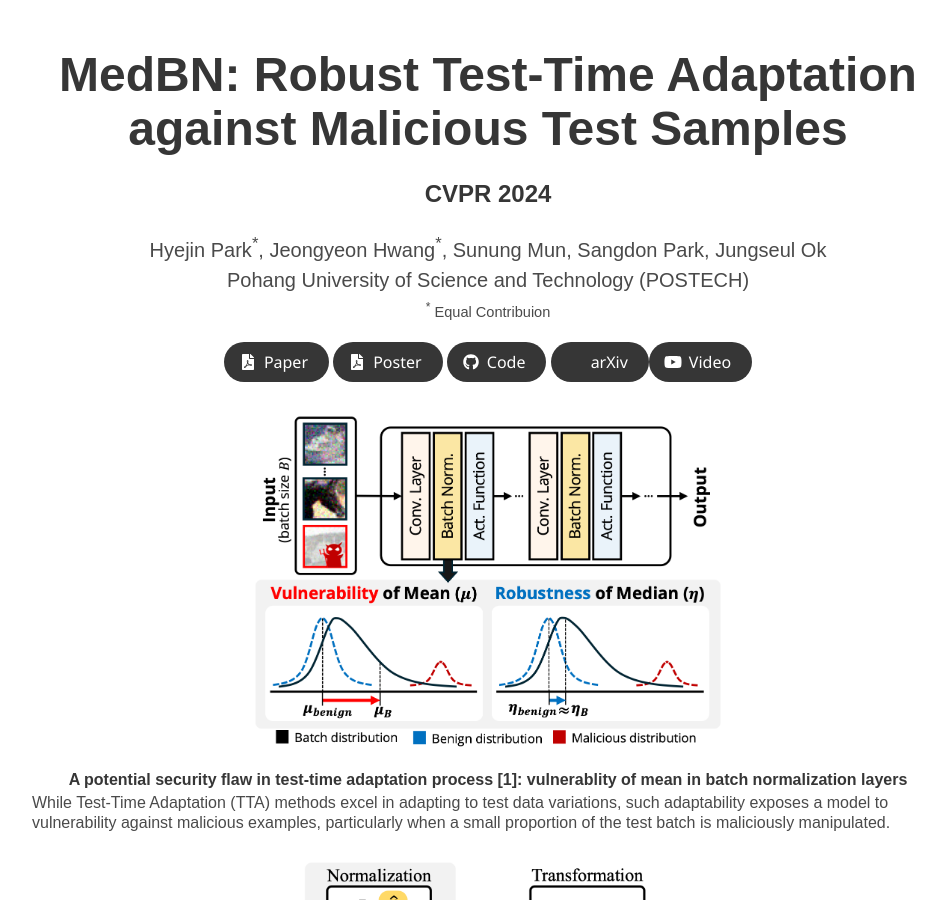
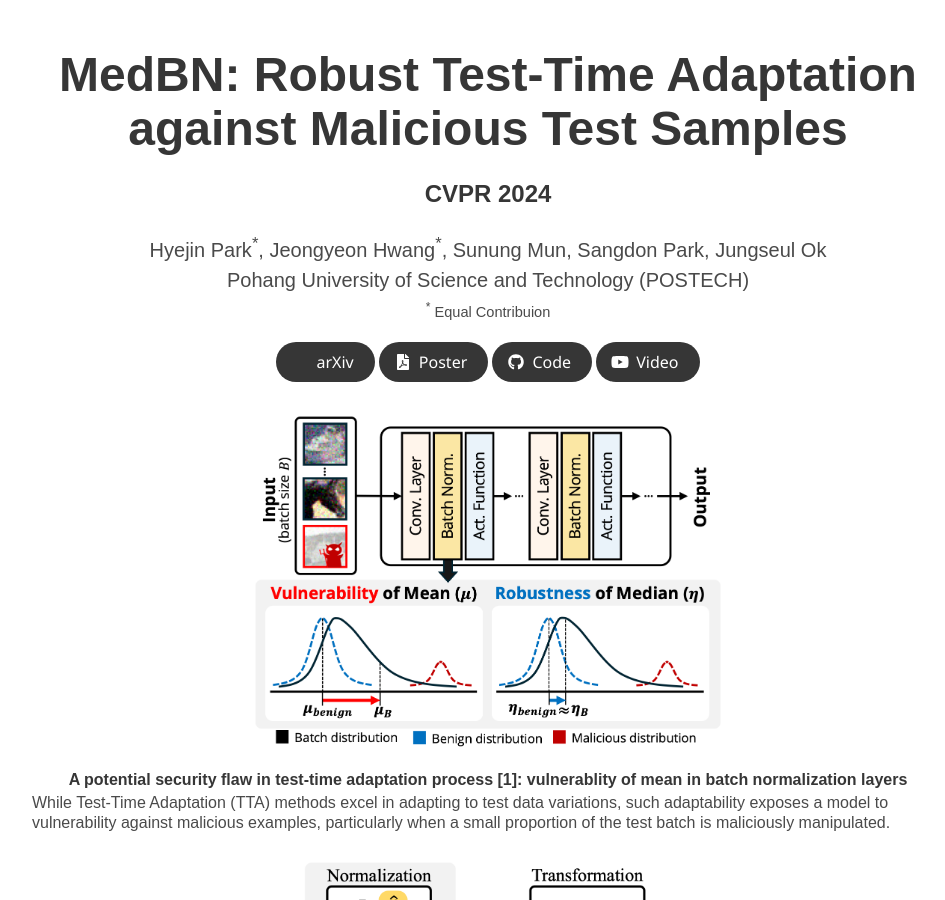
Before and after one commit to hyejin-s/hyejin-s.github.io, a Jekyll site: the page medbn.html, which Jekyll copies as it is, in a window 1280 px wide and 900 px high. Shown: the whole window, without its empty margins (152-1097 px from the left). Built offline with Jekyll 4.4.1, drawn with Linux system fonts in a browser that asks for light colours; nearby versions of some CDN libraries; some web fonts are replaced; library files that are not in the unit come from our copies; a style sheet for code colours, icons or effects is not loaded.

Commit message:
chore: error

```diff
--- a/medbn.html
+++ b/medbn.html
@@ -72,14 +72,14 @@
 
             <div class="column has-text-centered">
               <div class="publication-links">
-                <!-- Arxiv PDF link -->
+                <!-- ArXiv abstract Link -->
                 <span class="link-block">
-                  <a href="https://arxiv.org/pdf/2403.19326" target="_blank"
+                  <a href="https://arxiv.org/abs/2403.19326" target="_blank"
                     class="external-link button is-normal is-rounded is-dark">
                     <span class="icon">
-                      <i class="fas fa-file-pdf"></i>
+                      <i class="ai ai-arxiv"></i>
                     </span>
-                    <span>Paper</span>
+                    <span>arXiv</span>
                   </a>
                 </span>
 
@@ -105,27 +105,18 @@
                   </a>
                 </span>
 
-                <!-- ArXiv abstract Link -->
+
+                <!-- Video Link. -->
                 <span class="link-block">
-                  <a href="https://arxiv.org/abs/2403.19326" target="_blank"
+                  <a href="https://www.youtube.com/watch?v=MZZ2iW9jeuM"
                     class="external-link button is-normal is-rounded is-dark">
                     <span class="icon">
-                      <i class="ai ai-arxiv"></i>
+                      <i class="fab fa-youtube"></i>
                     </span>
-                    <span>arXiv</span>
-
-                    <!-- Video Link. -->
-                    <span class="link-block">
-                      <a href="https://www.youtube.com/watch?v=MZZ2iW9jeuM"
-                        class="external-link button is-normal is-rounded is-dark">
-                        <span class="icon">
-                          <i class="fab fa-youtube"></i>
-                        </span>
-                        <span>Video</span>
-                      </a>
-                    </span>
+                    <span>Video</span>
                   </a>
                 </span>
+
               </div>
             </div>
           </div>
@@ -174,7 +165,8 @@
           with existing TTA frameworks.
           <br>
           <br>
-          [1] Wu, Tong, et al. "Uncovering adversarial risks of test-time adaptation." <i>International Conference on Machine Learning</i>. 2023.
+          [1] Wu, Tong, et al. "Uncovering adversarial risks of test-time adaptation." <i>International Conference on
+            Machine Learning</i>. 2023.
         </h5>
       </div>
     </div>
@@ -231,7 +223,8 @@
         </div>
 
         <h5 class="subtitle is-6">
-          <b>• Scenrario description:</b> The objective of a targeted attack is to manipulate the model into predicting a
+          <b>• Scenrario description:</b> The objective of a targeted attack is to manipulate the model into predicting
+          a
           targeted label
           on a targeted sample, using malicious samples in a batch.
           <br><b>• Evalutation metric: </b> Attack Success Rate (ASR; %). ⬇️ is better.
```
